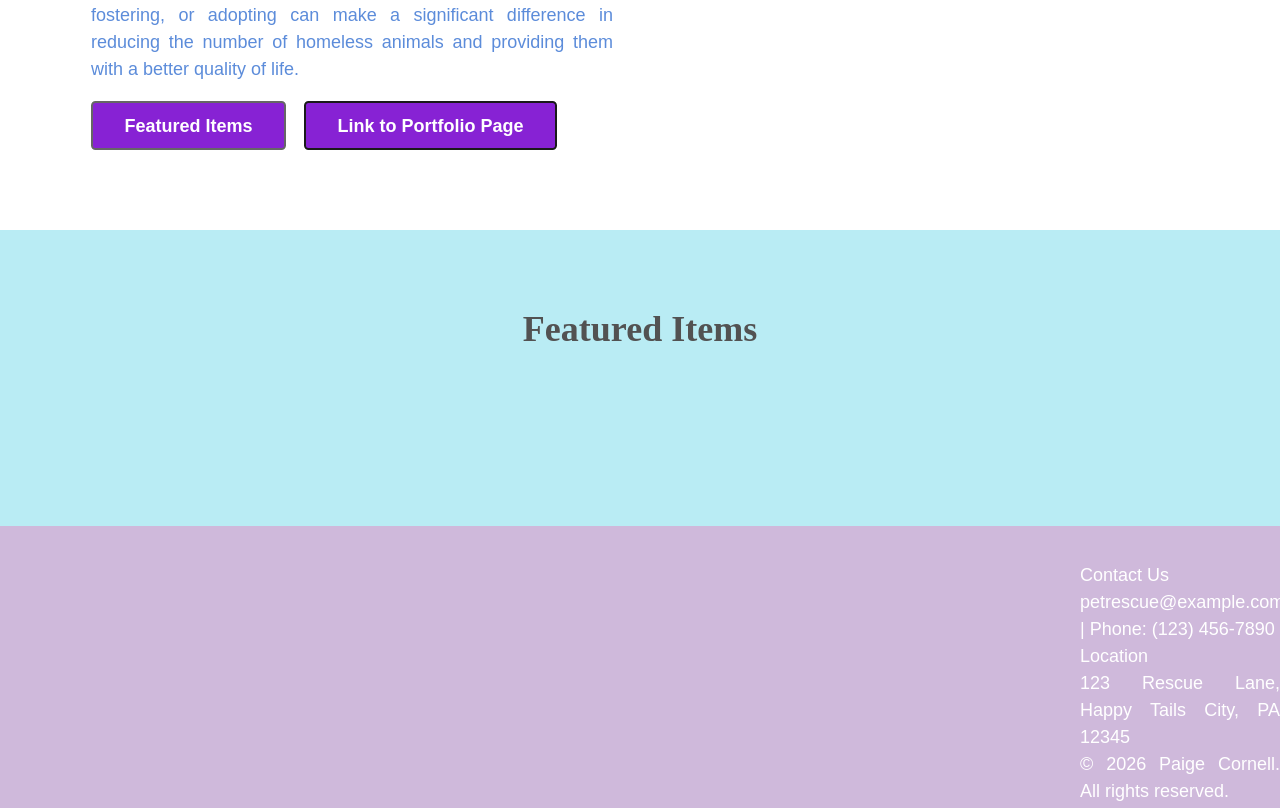
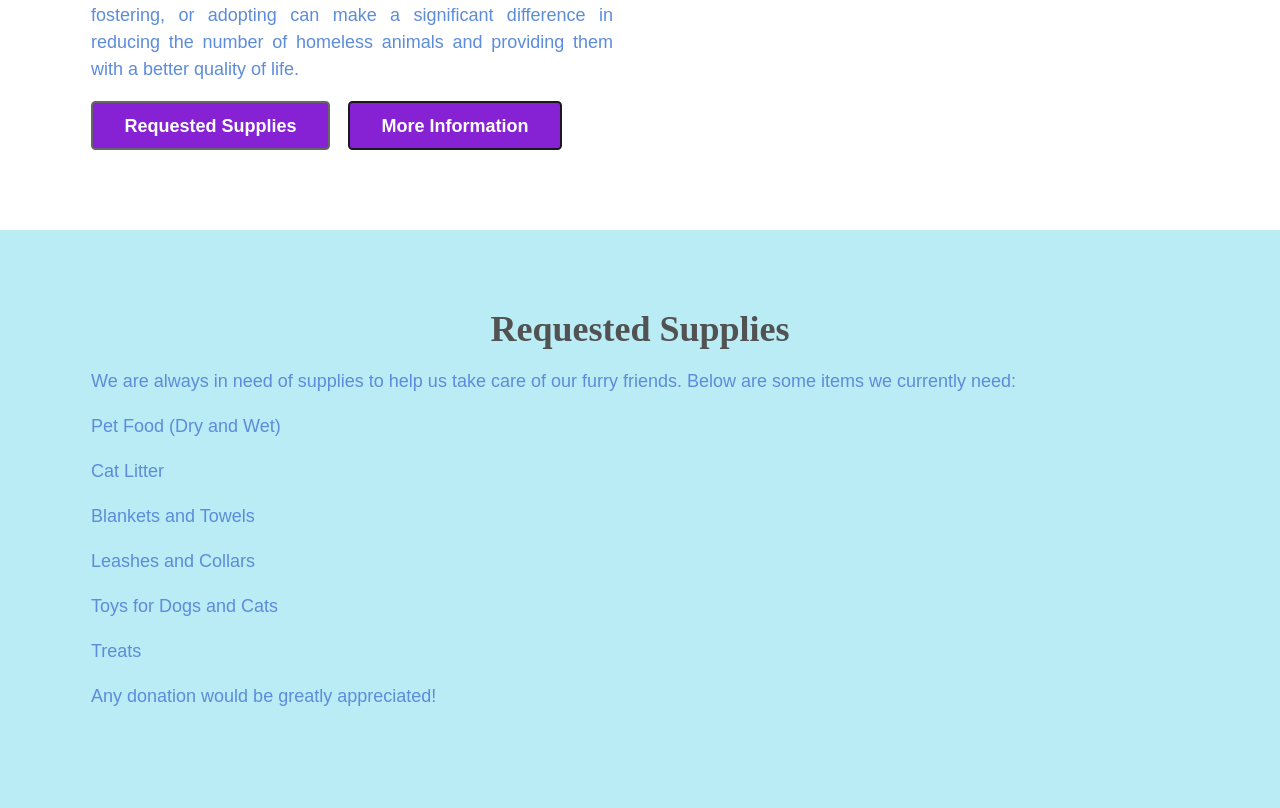
Before and after one commit to IDMX225/pet-rescue-paigecornell, an Eleventy site: page src/index.njk in a window 1280 px wide. Shown: the part 696-1504 px from the top of the page. Built offline with nearby package versions, Linux system fonts and the light colour scheme; Eleventy itself is replaced by a stand-in of ours; files that its build step writes are made by us from their sources.

Commit message:
updating site

```diff
--- a/src/_includes/header.njk
+++ b/src/_includes/header.njk
@@ -13,7 +13,7 @@
             <a href="/">Home</a>
           </li>
           <li>
-            <a href="/portfolio/">Link to Portfolio Page</a>
+            <a href="/portfolio/">More Information</a>
           </li>
         </ul>
       </nav>
--- a/src/index.njk
+++ b/src/index.njk
@@ -12,8 +12,10 @@ layout: 'base.njk'
       <p>There is also an increasing need to rescue animals from abuse, neglect, and abandonment. The demand for rescue services is further compounded by natural disasters and economic hardships, which can lead to a surge in pet surrenders.</p>
       <p>Supporting pet rescues through donations, volunteering, fostering, or adopting can make a significant difference in reducing the number of homeless animals and providing them with a better quality of life.</p>
       <div class="flex-group">
-        <a href="#featured-articles" class="btn btn--primary">Featured Items</a>
-        <a href="./portfolio" class="btn btn--neutral">Link to Portfolio Page</a>
+        <a href="#featured-articles" class="btn btn--primary">Requested Supplies</a>
+
+
+        <a href="./portfolio" class="btn btn--neutral">More Information</a>
       </div>
     </div>
     <div>
@@ -24,7 +26,15 @@ layout: 'base.njk'
 
 <section id="featured-articles" class="featured-articles">
   <div class="container flow">
-    <h2 class="section-title text-center ">Featured Items</h2>
+    <h2 class="section-title text-center ">Requested Supplies</h2>
+    <p>We are always in need of supplies to help us take care of our furry friends. Below are some items we currently need:</p>
+    <p>Pet Food (Dry and Wet)</p>
+    <p>Cat Litter</p>
+    <p>Blankets and Towels</p>
+    <p>Leashes and Collars</p>
+    <p>Toys for Dogs and Cats</p>
+    <p>Treats<p>
+    <p>Any donation would be greatly appreciated!</p>
     <ul role="list" class="articles__list flow">
       {%- for post in collections.featured | reverse -%}
       {% include 'article-snippet.njk' %}
--- a/src/portfolio/petcare.md
+++ /dev/null
@@ -1,11 +0,0 @@
----
-
-title: Pet Care
-author: Paige Cornell
-date: 2024-12-10
-tags: ['post']
-image:
-imageAlt:
-description: Learn about pet care techniques!
-
----
--- a/src/sass/style.scss
+++ b/src/sass/style.scss
@@ -149,6 +149,7 @@ header,
   p {
   text-align: justify;
   }
+
 
 .hero > div {
   display: grid;
```
Also changed, not shown: src/articletwo.njk (added).
